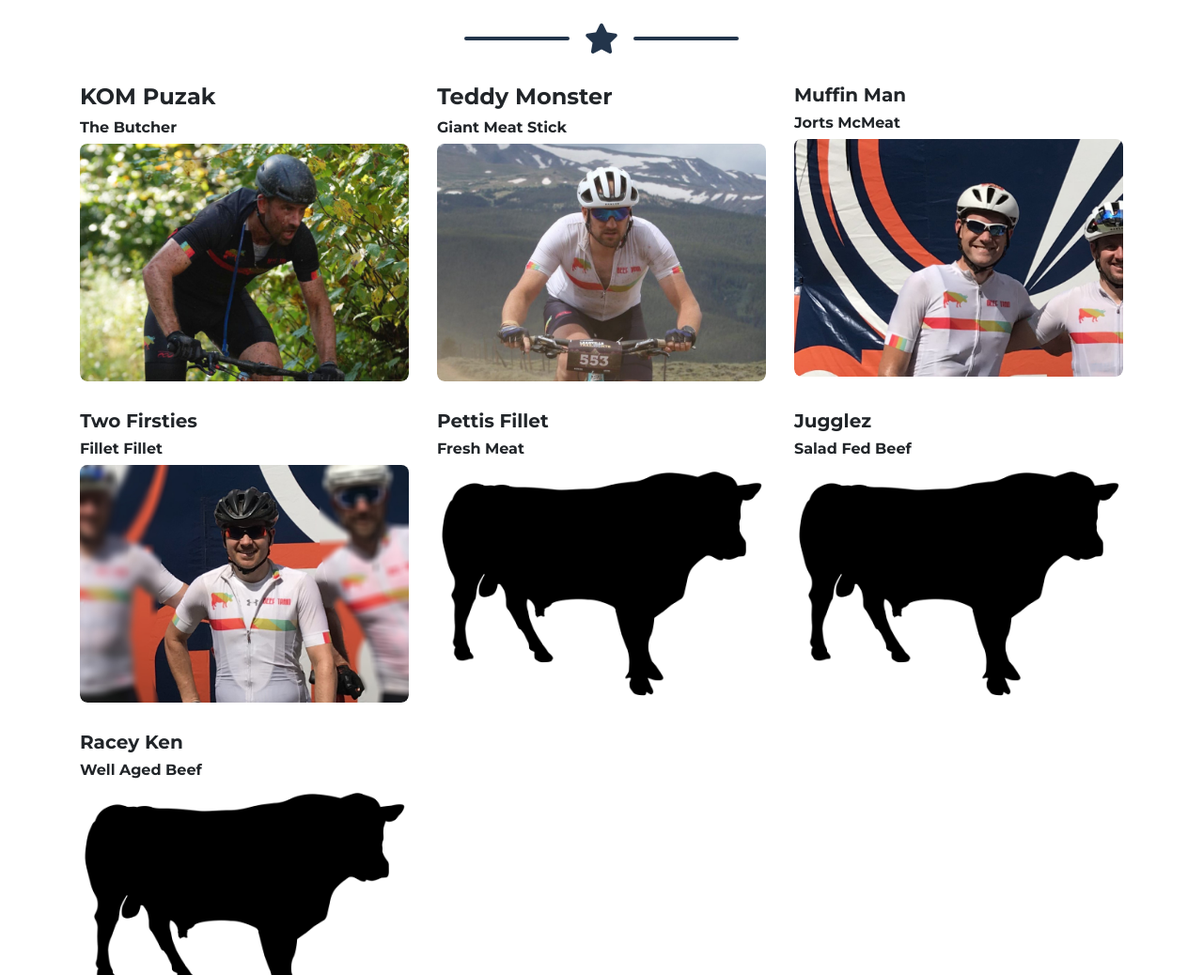
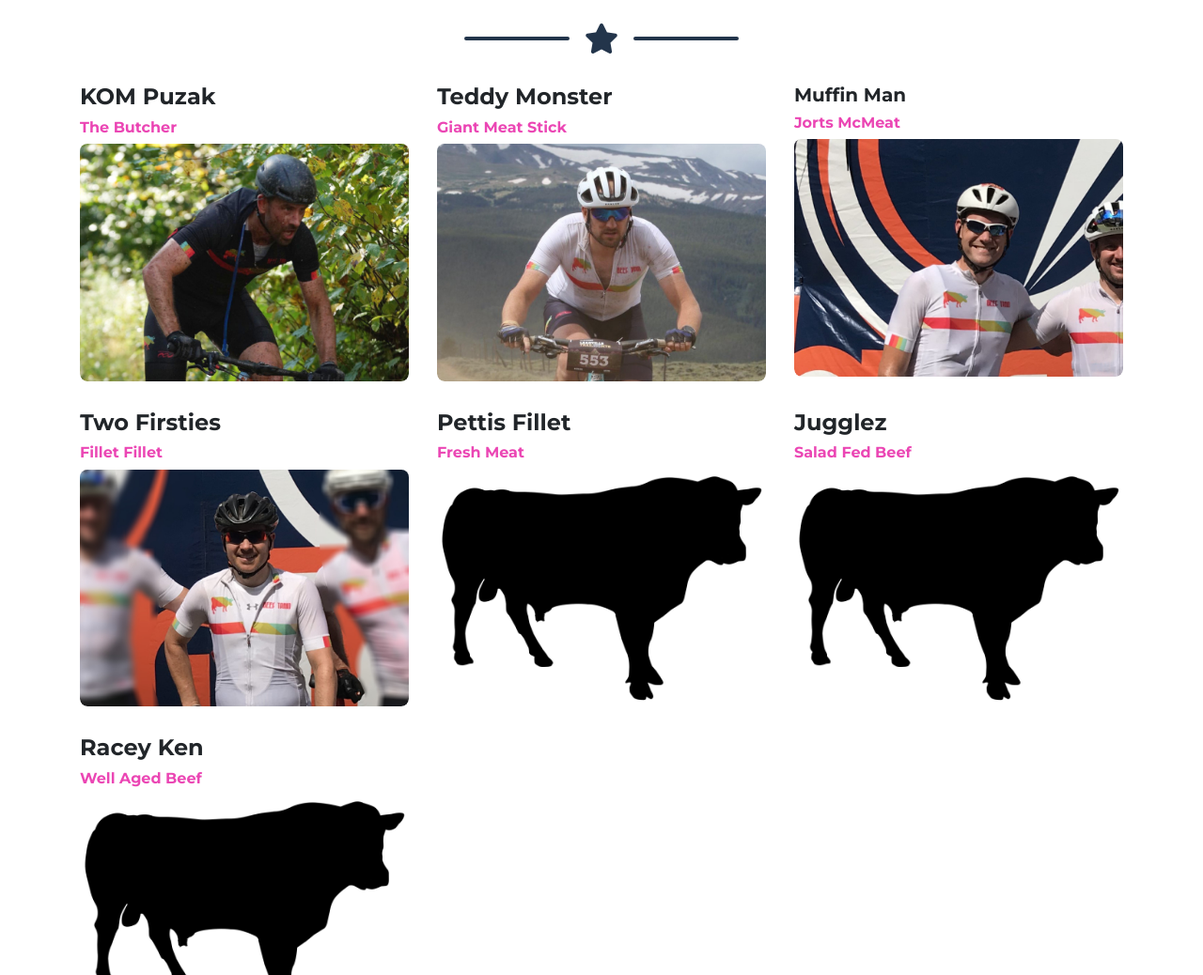
Before and after one commit to beeftrain/beeftrain.github.com, a website with bundled scripts: page index.html in a window 1280 px wide. Shown: the part 840-1878 px from the top of the page at 94% size. Built offline with nearby package versions, Linux system fonts and the light colour scheme.

Commit message:
color correction

```diff
--- a/index.html
+++ b/index.html
@@ -76,7 +76,7 @@
                         </div>
                     </div>
                     <h4>KOM Puzak</h4>
-                    <h6>The Butcher</h6>
+                    <h6 class="text-primary">The Butcher</h6>
                     <img class="img-fluid" src="img/portfolio/kom.jpg" alt="">
                 </div>
             </div>
@@ -88,7 +88,7 @@
                         </div>
                     </div>
                     <h4>Teddy Monster</h4>
-                    <h6>Giant Meat Stick</h6>
+                    <h6 class="text-primary">Giant Meat Stick</h6>
                     <img class="img-fluid" src="img/portfolio/teddy.jpg" alt="">
                 </div>
             </div>
@@ -100,7 +100,7 @@
                         </div>
                     </div>
                     <h5>Muffin Man</h5>
-                    <h6>Jorts McMeat</h6>
+                    <h6 class="text-primary">Jorts McMeat</h6>
                     <img class="img-fluid" src="img/portfolio/muffins.jpg" alt="">
                 </div>
             </div>
@@ -111,8 +111,8 @@
                             <i class="fas fa-plus fa-3x"></i>
                         </div>
                     </div>
-                    <h5>Two Firsties</h5>
-                    <h6>Fillet Fillet</h6>
+                    <h4>Two Firsties</h4>
+                    <h6 class="text-primary">Fillet Fillet</h6>
                     <img class="img-fluid" src="img/portfolio/twofirsties.jpg" alt="">
                 </div>
             </div>
@@ -123,8 +123,8 @@
                             <i class="fas fa-plus fa-3x"></i>
                         </div>
                     </div>
-                    <h5>Pettis Fillet</h5>
-                    <h6>Fresh Meat</h6>
+                    <h4>Pettis Fillet</h4>
+                    <h6 class="text-primary">Fresh Meat</h6>
                     <img class="img-fluid" src="img/portfolio/beef_steer.png" alt="">
                 </div>
             </div>
@@ -135,8 +135,8 @@
                             <i class="fas fa-plus fa-3x"></i>
                         </div>
                     </div>
-                    <h5>Jugglez</h5>
-                    <h6>Salad Fed Beef</h6>
+                    <h4>Jugglez</h4>
+                    <h6 class="text-primary">Salad Fed Beef</h6>
                     <img class="img-fluid" src="img/portfolio/beef_steer.png" alt="">
                 </div>
             </div>
@@ -147,8 +147,8 @@
                             <i class="fas fa-plus fa-3x"></i>
                         </div>
                     </div>
-                    <h5>Racey Ken</h5>
-                    <h6>Well Aged Beef</h6>
+                    <h4>Racey Ken</h4>
+                    <h6 class="text-primary">Well Aged Beef</h6>
                     <img class="img-fluid" src="img/portfolio/beef_steer.png" alt="">
                 </div>
             </div>
```
